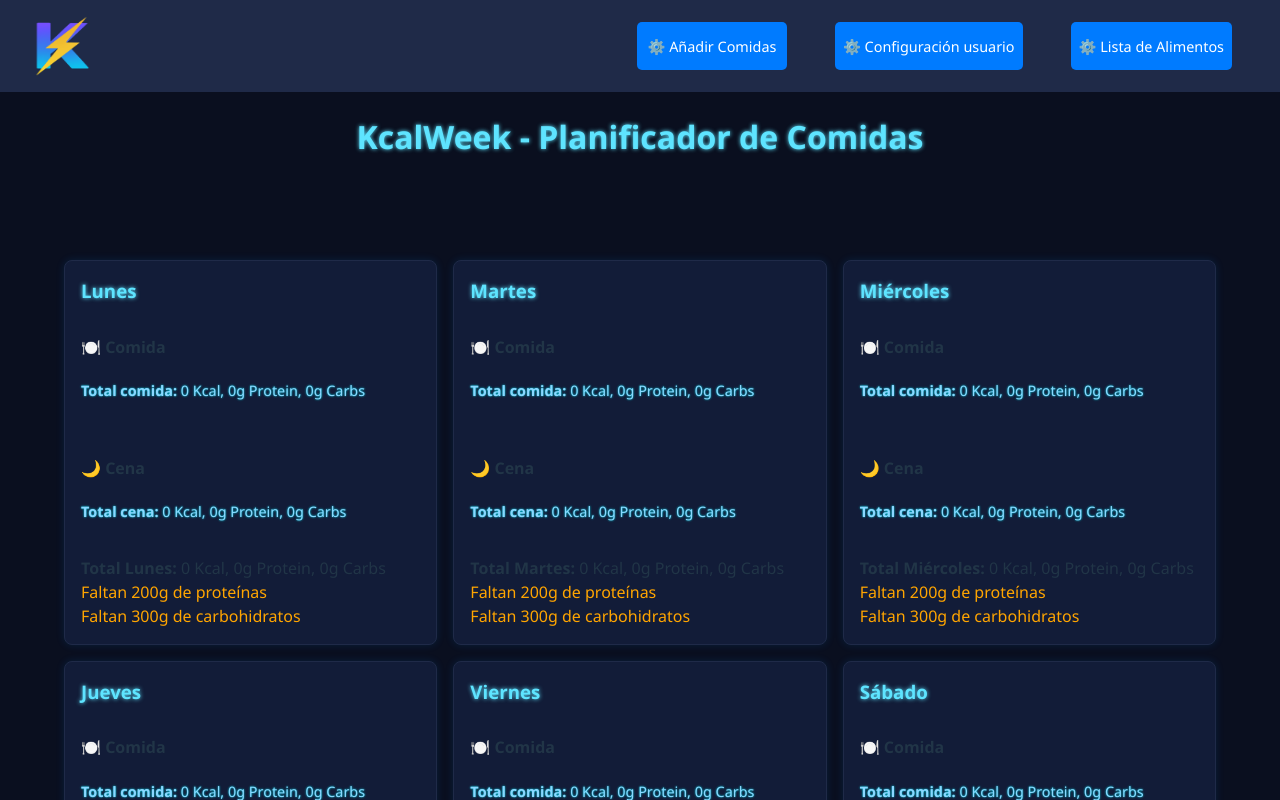
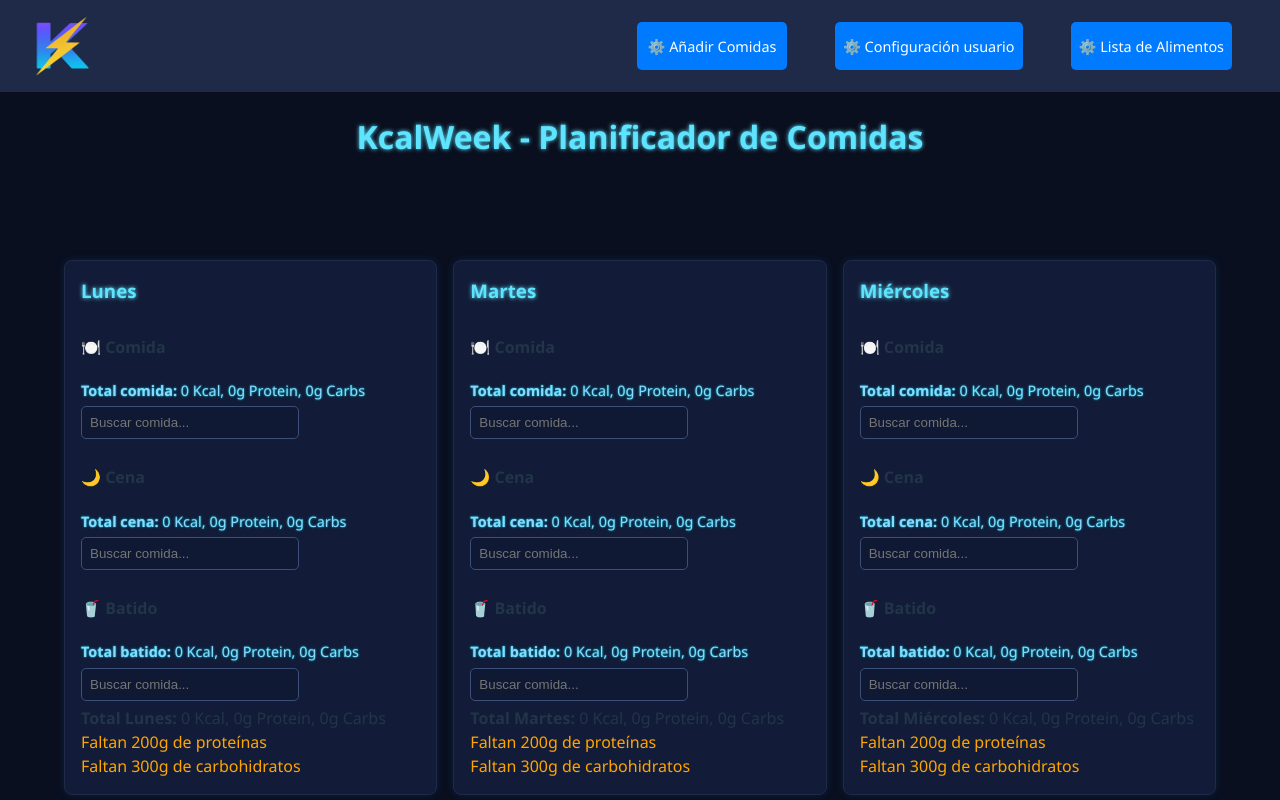
Before and after one commit to TamaraFdez/KcalWeek, a React (Vite) app: page / in a window 1280 px wide. Shown: the top 800 px of the page. Built offline with nearby package versions, Linux system fonts and the light colour scheme.

Commit message:
Añadir tercera seccion en el dia, cambio de drag and drop a boton añadir

```diff
--- a/src/App.css
+++ b/src/App.css
@@ -301,3 +301,34 @@ h1 {
   text-align: center;
   padding: 1rem;
 }
+.buscador-comida {
+  width: 200px;
+}
+
+.lista-sugerencias {
+  position: absolute;
+  top: 0;
+  left: 220px; /* a la derecha del input */
+  background-color: #121c38;
+  border: 1px solid #5ee4ff;
+  max-height: 200px;
+  overflow-y: auto;
+  width: 280px;
+  z-index: 10;
+  border-radius: 15px;
+  box-shadow: 0px 0px 6px rgba(0,0,0,0.1);
+  padding: 1rem;
+}
+
+.opcion-comida {
+  padding: 6px 10px;
+  cursor: pointer;
+}
+.opcion-comida:hover {
+  background-color: #142851;
+}
+
+.boton-anadir-comida {
+  margin-top: 5px;
+  margin-left: 10px;
+}
--- a/src/App.jsx
+++ b/src/App.jsx
@@ -60,10 +60,11 @@ const handleDrop = (dia, tipo) => {
   setWeekMeals(prev => {
     const copia = { ...prev };
 
-    if (!copia[dia]) copia[dia] = { comida: [], cena: [] };
+    if (!copia[dia]) copia[dia] = { comida: [], cena: [], batido: [] };
     else{
       if (!copia[dia].comida) copia[dia].comida = [];
-      if(!copia[dia].cena) copia[dia].cena = [];
+      if(!copia[dia].cena) copia[dia].cena = []
+      if(!copia[dia].batido) copia[dia].batido = [];
     }
     const yaExiste = copia[dia][tipo]?.some(item => item.id === draggedFoodId);
     if (yaExiste){
@@ -137,6 +138,10 @@ const handleDrop = (dia, tipo) => {
         handleGramsChange={handleGramsChange}
         deleteMeal={deleteMeal}
         usuario={usuario}
+      foodItems={foodItems}
+      setFoodItems={setFoodItems}
+      setWeekMeals={setWeekMeals}
+
       />
     </main>
     <footer className="footer">
--- /dev/null
+++ b/src/components/BloqueTipoComida.jsx
@@ -0,0 +1,120 @@
+import { useState } from "react";
+import calcularTotales from "../utils/calcularTotales";
+import ComidaItem from "./ComidaItem";
+
+export default function BloqueTipoComida({
+  comidas,
+  tipo,
+  dia,
+  handleDrop,
+  handleGramsChange,
+  deleteMeal,
+  foodItems,
+  setWeekMeals,
+  añadirComidaADia,
+  weekMeals,
+}) {
+  const [busqueda, setBusqueda] = useState("");
+  const [seleccionada, setSeleccionada] = useState(null);
+  const [mostrarLista, setMostrarLista] = useState(false);
+  const totales = calcularTotales(comidas);
+  const etiqueta = {
+    comida: "🍽️ Comida",
+    cena: "🌙 Cena",
+    batido: "🥤 Batido",
+  };
+  const yaAñadidas = (weekMeals[dia]?.[tipo] || []).map(c => c.id);
+
+
+  const sugerencias = foodItems
+  .filter(comida =>
+    comida.name.toLowerCase().includes(busqueda.toLowerCase())
+  )
+  .filter(comida => !yaAñadidas.includes(comida.id));
+
+  return (
+    <div
+      className="meal-dropzone"
+      onDrop={(e) => {
+        e.preventDefault();
+        e.stopPropagation();
+        handleDrop(dia, tipo);
+      }}
+      onDragOver={(e) => {
+        e.preventDefault();
+        e.stopPropagation();
+      }}
+    >
+      <div className="meal-type" key={`${dia}-${tipo}`}>
+        <h4>{etiqueta[tipo] || tipo}</h4>
+
+        {/* Lista de comidas */}
+        {comidas.map((item) => (
+          <ComidaItem
+            item={item}
+            dia={dia}
+            tipo={tipo}
+            handleGramsChange={handleGramsChange}
+            deleteMeal={deleteMeal}
+            key={item.uid}
+          />
+        ))}
+
+        {/* Totales */}
+        <div className="totals">
+          <strong>Total {tipo}: </strong> {Math.round(totales.kcal)} Kcal,{" "}
+          {Math.round(totales.protein)}g Protein, {Math.round(totales.carbs)}g
+          Carbs
+        </div>
+
+        {/* Buscador y botón añadir */}
+        <div style={{ position: "relative" }}>
+          <input
+            type="text"
+            value={busqueda}
+            onFocus={() => setMostrarLista(true)}
+            onChange={(e) => {
+              setBusqueda(e.target.value);
+              setMostrarLista(true);
+            }}
+            placeholder="Buscar comida..."
+            className="buscador-comida"
+          />
+
+          {mostrarLista && (
+            <div className="lista-sugerencias">
+              {sugerencias.length === 0 ? "No hay más en la lista, puedes añadir una nueva comida en el boton del menu":
+                sugerencias.map((comida) => (
+                <div
+                  key={comida.id}
+                  className="opcion-comida"
+                  onClick={() => {
+                    setSeleccionada(comida);
+                    setMostrarLista(false);
+                    setBusqueda(comida.name);
+                  }}
+                >
+                  <strong>{comida.name}</strong> — {comida.kcal} Kcal /{" "}
+                  {comida.protein}g Prot / {comida.carbs}g Carbs
+                </div>
+              ))}
+            </div>
+          )}
+
+          {seleccionada && (
+            <button
+              onClick={() => {
+                añadirComidaADia(setWeekMeals, seleccionada, dia, tipo);
+                setSeleccionada(null);
+                setBusqueda("");
+              }}
+              className="boton-anadir-comida"
+            >
+              Añadir {seleccionada.name}
+            </button>
+          )}
+        </div>
+      </div>
+    </div>
+  );
+}
--- /dev/null
+++ b/src/components/ComidaItem.jsx
@@ -0,0 +1,29 @@
+import calcularMacrosPorGramos from "../utils/calcularMacrosPorGramos";
+
+export default function ComidaItem({ item, dia, tipo, handleGramsChange, deleteMeal }){
+    const macros = calcularMacrosPorGramos(item);
+
+    return(
+        <div className="meal-item" key={item.uid}>
+            <strong>{item.name}</strong>
+            <br />
+            {Math.round(macros.kcal)} Kcal,{" "}
+            {Math.round(macros.protein)}g Protein,{" "}
+            {Math.round(macros.carbs)}g Carbs
+            <br />
+            <label>
+                <input
+                    type="number"
+                    value={item.grams}
+                    onChange={(e) => handleGramsChange(dia, tipo, item.uid, e.target.value)}
+                    className="grams-input"
+                />
+                g
+            </label>
+            <button className="boton-delete-dia" onClick={() => deleteMeal(dia, tipo, item.uid)}>
+                ✖
+            </button>
+
+        </div>
+    )
+}
--- a/src/components/WeekGrid.jsx
+++ b/src/components/WeekGrid.jsx
@@ -1,5 +1,7 @@
-import calcularMacrosPorGramos from "../utils/calcularMacrosPorGramos";
 import calcularTotales from "../utils/calcularTotales";
+import BloqueTipoComida from "./BloqueTipoComida";
+import añadirComidaADia from "../utils/añadirComidaADia";
+
 
 export default function WeekGrid({
   weekMeals,
@@ -7,7 +9,11 @@ export default function WeekGrid({
   handleGramsChange,
   deleteMeal,
   usuario,
+  foodItems,
+  setFoodItems,
+  setWeekMeals,
 }) {
+
   const diasSemana = [
     "Lunes",
     "Martes",
@@ -22,13 +28,13 @@ export default function WeekGrid({
     protein: 0,
     carbs: 0,
   };
-  const tipos = ["comida", "cena"];
+  const tipos = ["comida", "cena", "batido"];
 
   return (
     <>
       <div className="week-grid">
         {diasSemana.map((dia) => {
-          const diaData = weekMeals[dia] || { comida: [], cena: [] };
+          const diaData = weekMeals[dia] || Object.fromEntries(tipos.map(tipo => [tipo, []]));
           let totalDia = { kcal: 0, protein: 0, carbs: 0 };
           return (
             <div className="day-column" key={dia}>
@@ -46,65 +52,20 @@ export default function WeekGrid({
                 totalSemana.protein += totales.protein;
                 totalSemana.carbs += totales.carbs;
                 return (
-                  <div
-                    key={tipo}
-                    className="meal-dropzone"
-                    onDrop={(e) => {
-                      e.preventDefault();
-                      e.stopPropagation();
-                      handleDrop(dia, tipo);
-                    }}
-                    onDragOver={(e) => {
-                      e.preventDefault();
-                      e.stopPropagation();
-                    }}
-                  >
-                    <div className="meal-type" key={`${dia}-${tipo}`}>
-                      <h4>{tipo === "comida" ? "🍽️ Comida" : "🌙 Cena"}</h4>
-                      {comidas.map((item) => {
-                        const totales = calcularMacrosPorGramos(item);
-                        return (
-                          <div key={item.uid} className="meal-item">
-                            <strong>{item.name}</strong>
-                            <br />
-                            {Math.round(totales.kcal)} Kcal,{" "}
-                            {Math.round(totales.protein)}g Protein,{" "}
-                            {Math.round(totales.carbs)}g Carbs
-                            <br />
-                            <label>
-                              <input
-                                type="number"
-                                value={item.grams}
-                                onChange={(e) =>
-                                  handleGramsChange(
-                                    dia,
-                                    tipo,
-                                    item.uid,
-                                    e.target.value
-                                  )
-                                }
-                                className="grams-input"
-                              />
-                              g
-                            </label>
-                            <button
-                              className="boton-delete-dia"
-                              onClick={() => deleteMeal(dia, tipo, item.uid)}
-                            >
-                              ✖
-                            </button>
-                          </div>
-                        );
-                      })}
-
-                      <div className="totals">
-                        <strong>Total {tipo}: </strong>{" "}
-                        {Math.round(totales.kcal)} Kcal,{" "}
-                        {Math.round(totales.protein)}g Protein,{" "}
-                        {Math.round(totales.carbs)}g Carbs
-                      </div>
-                    </div>
-                  </div>
+                 <BloqueTipoComida
+                    key={`${dia}-${tipo}`}
+                    comidas={comidas}
+                    tipo={tipo}
+                    dia={dia}
+                    handleDrop={handleDrop}
+                    handleGramsChange={handleGramsChange}
+                    deleteMeal={deleteMeal}
+                    foodItems={foodItems}
+                    setFoodItems={setFoodItems}
+                    añadirComidaADia={añadirComidaADia}
+                    setWeekMeals={setWeekMeals}
+                    weekMeals={weekMeals}
+                 />
                 );
               })}
               <div className="totals-dia">
--- /dev/null
+++ b/src/utils/añadirComidaADia.js
@@ -0,0 +1,27 @@
+function añadirComidaADia(setWeekMeals, comida, dia, tipo) {
+    const nueva = {
+      ...comida,
+      uid: `${comida.id}-${Date.now()}-${Math.random()}`,
+      grams: 100,
+    };
+
+    setWeekMeals(prev => {
+      const copia = { ...prev };
+
+      // Asegurar estructura
+      if (!copia[dia]) copia[dia] = {};
+      if (!copia[dia][tipo]) copia[dia][tipo] = [];
+
+      // Comprobar si ya existe
+      const yaExiste = copia[dia][tipo].some(item => item.id === comida.id);
+      if (yaExiste) {
+        console.log("Ya existe una comida de este tipo en este día");
+        return prev;
+      }
+
+      // Agregar comida
+      copia[dia][tipo] = [...copia[dia][tipo], nueva];
+      return copia;
+    });
+  }
+export default añadirComidaADia;
```
